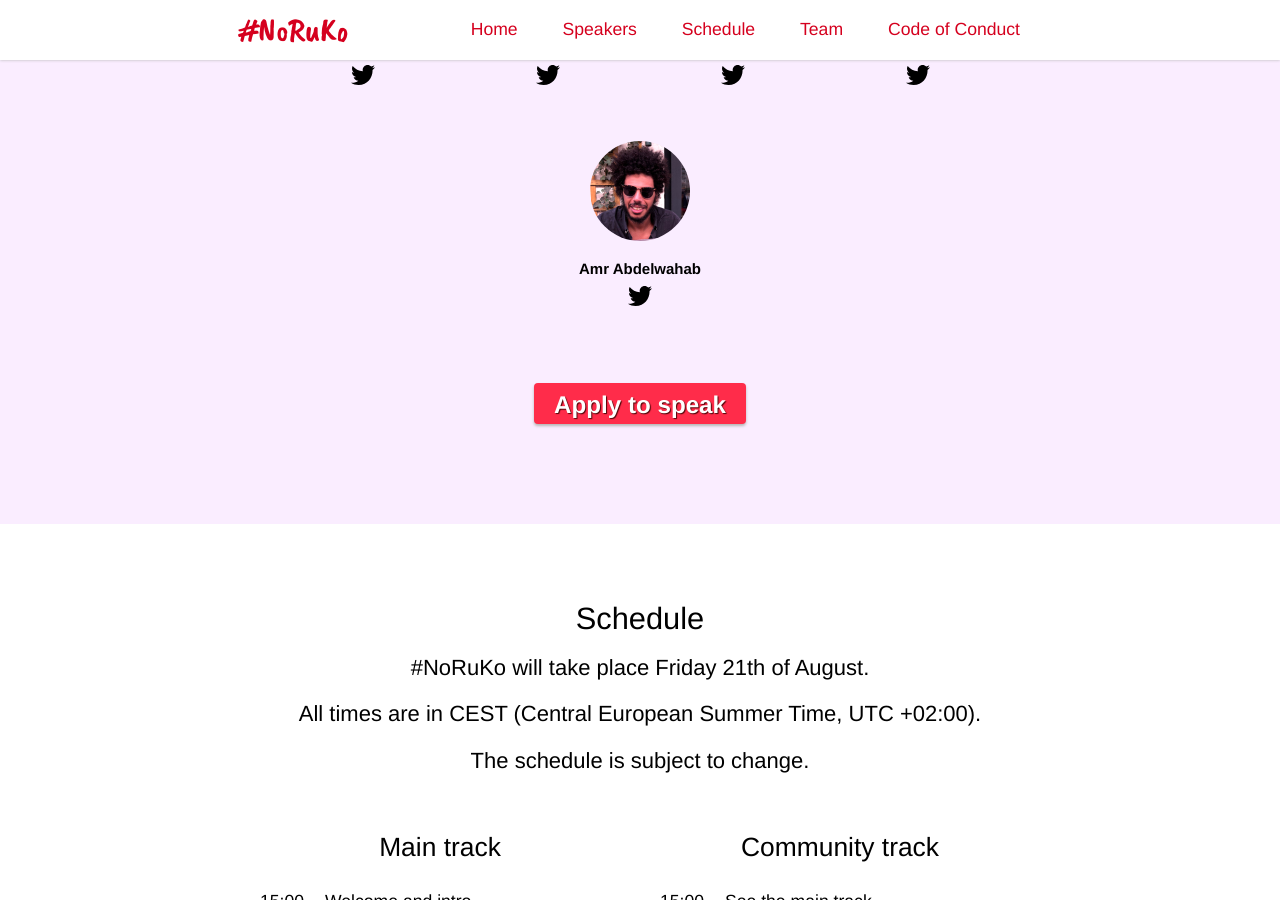
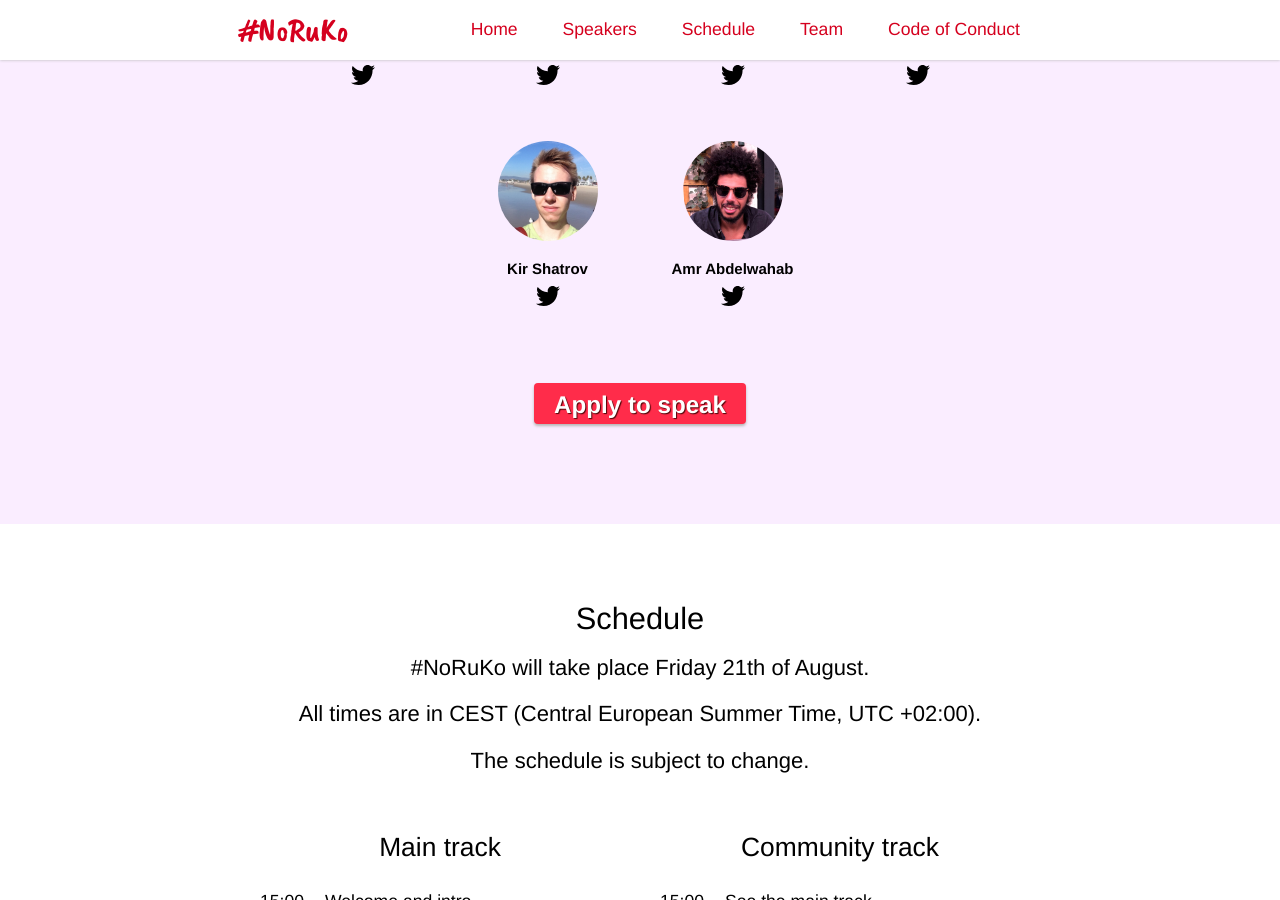
Before and after one commit to rubynl/noruko.org, a Jekyll site: the page built from index.html, in a window 1280 px wide and 900 px high, scrolled down 1352 px. Built offline with Jekyll 4.4.1, drawn with Linux system fonts in a browser that asks for light colours.

Commit message:
Adds Kir Shatrov (#3)

```diff
--- a/index.html
+++ b/index.html
@@ -145,6 +145,20 @@ layout: default
         </h3>
         <p class="social">
           <a href="https://twitter.com/zverok">
+            <svg class="tw-icon" preserveAspectRatio="xMidYMid meet" viewBox="0 0 24 20">
+              <use href="#tw-icon" xlink:href="#tw-icon" xmlns:xlink="http://www.w3.org/1999/xlink"></use>
+            </svg>
+          </a>
+        </p>
+      </div>
+
+      <div class="person">
+        <img src="/assets/images/people/kir_shatrov.jpg">
+        <h3 class="name">
+          Kir Shatrov
+        </h3>
+        <p class="social">
+          <a href="https://twitter.com/kirshatrov">
             <svg class="tw-icon" preserveAspectRatio="xMidYMid meet" viewBox="0 0 24 20">
               <use href="#tw-icon" xlink:href="#tw-icon" xmlns:xlink="http://www.w3.org/1999/xlink"></use>
             </svg>
```
Also changed, not shown: assets/images/people/kir_shatrov.jpg (added).
